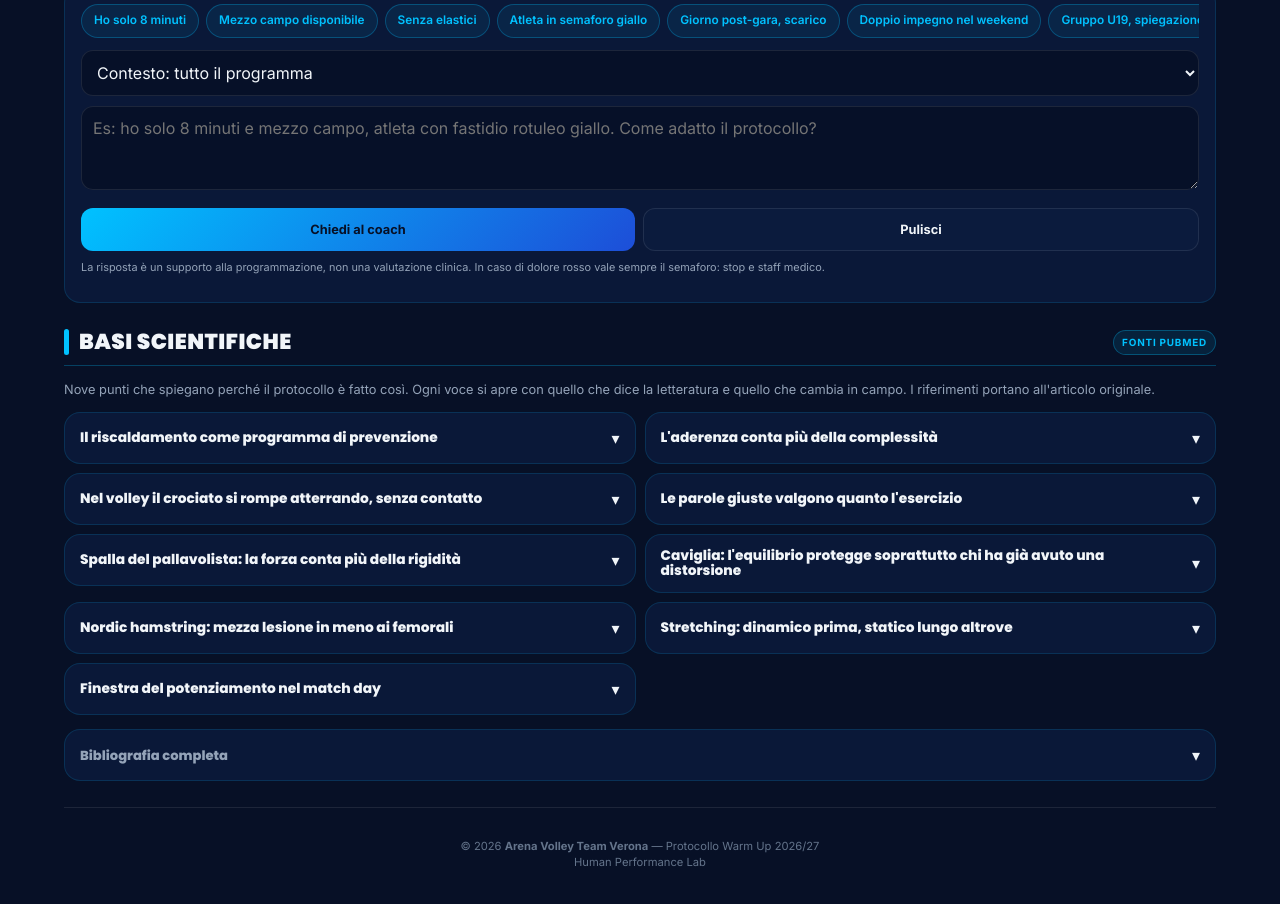
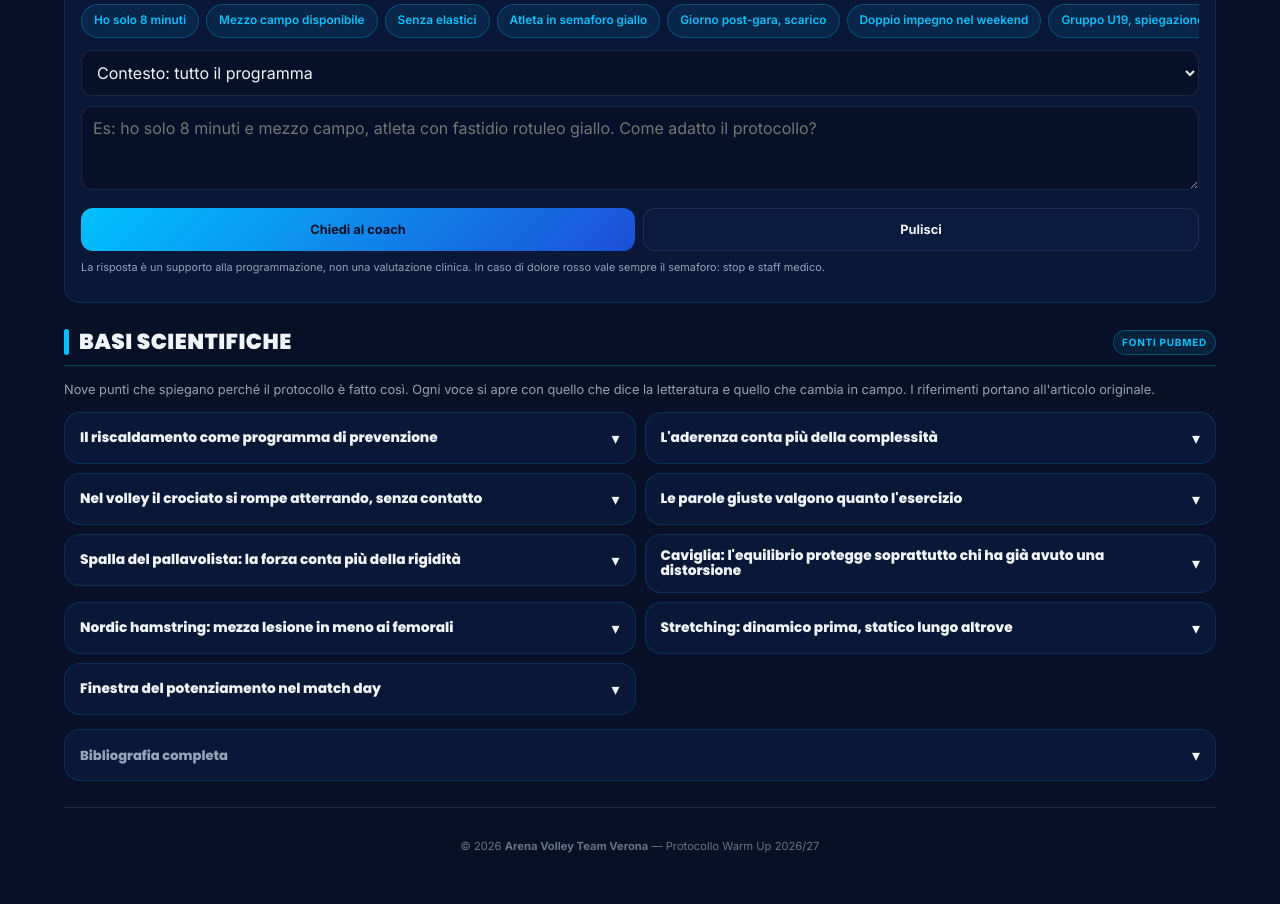
Before and after one commit to mrandrea2/ARENAWARMUP, a website: page index.html in a window 1280 px wide. Shown: the part 1919-2823 px from the top of the page. Drawn offline with Linux system fonts and the light colour scheme.

```diff
--- a/index.html
+++ b/index.html
@@ -146,7 +146,7 @@
   </section>
 
   <footer class="site">
-    <p>© 2026 <strong>Arena Volley Team Verona</strong> — Protocollo Warm Up <span class="stagione-txt">2026/27</span><br>Human Performance Lab</p>
+    <p>© 2026 <strong>Arena Volley Team Verona</strong> — Protocollo Warm Up <span class="stagione-txt">2026/27</span><br></p>
   </footer>
 </main>
 
```
